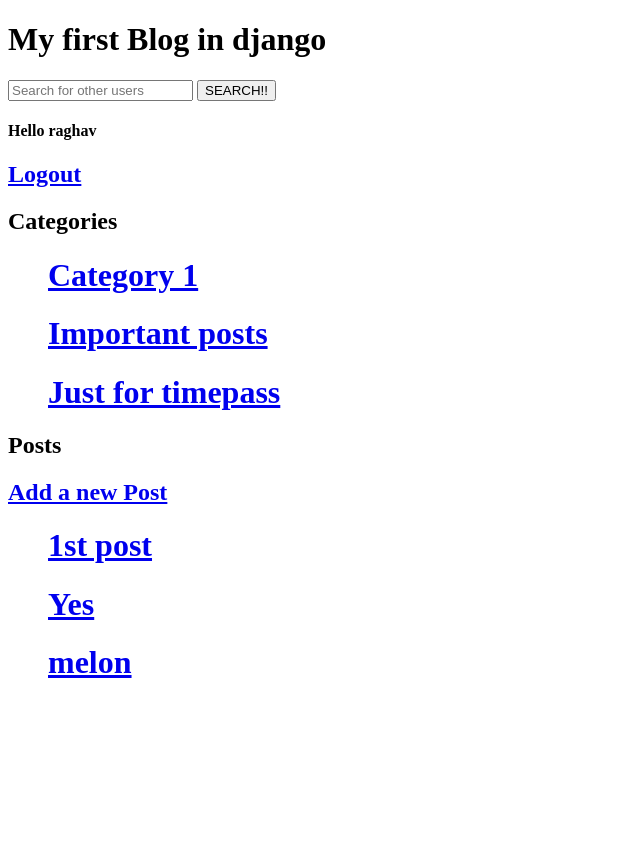
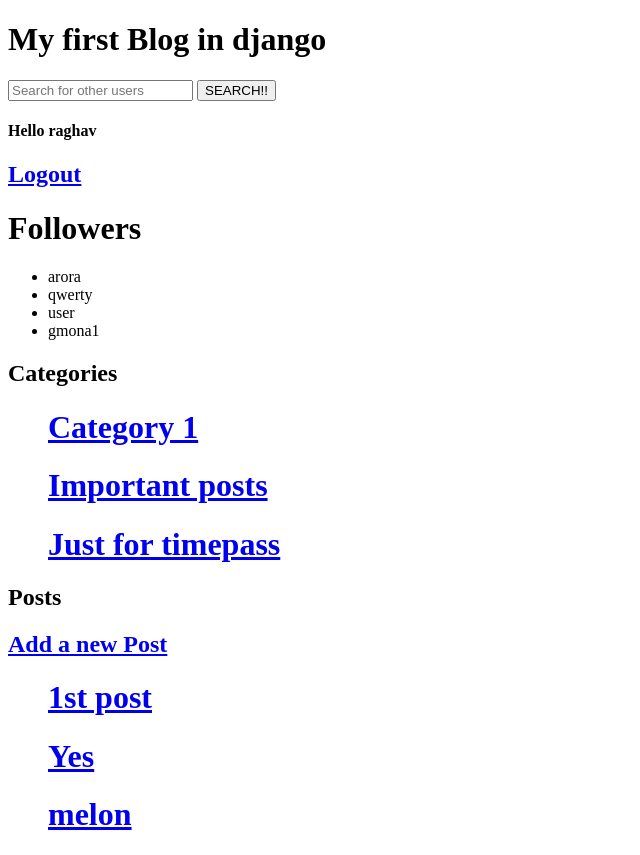
Before and after one commit to RAraghavarora/Blog, a Django app: page /blog/ in a window 1280 px wide. Shown: the whole page, without its empty margins (0-640 px from the left). Before the commit the page ends 678 px from the top, so only its background shows below. Run offline with Django 3.2, Linux system fonts and the light colour scheme; a user stored in the database is signed in; data comes from the database, SQL or seed files in the repository; both versions use the stored data as it was after the commit.

Commit message:
Follow/Unfollow added

```diff
--- a/blog/templates/blog/index.html
+++ b/blog/templates/blog/index.html
@@ -10,6 +10,18 @@
   </form>
     <h4>Hello {{username}}</h4>
     <h2><a href="{% url 'blog:logout_page' %}">Logout</a></h2>
+    <h1>Followers </h1>
+    {% if followers %}
+      <ul>
+        {% for i in followers %}
+        <li>  {{i}} </br></li>
+        {% endfor %}
+
+      </ul>
+    {% else %}
+      NONE
+    {% endif %}
+
     <h2>Categories</h2>
     {% if categories %}
         <ul>
--- a/blog/templates/blog/search.html
+++ b/blog/templates/blog/search.html
@@ -9,7 +9,11 @@
         {% for name in list_names %}
             <form method='GET'>
               <h1>{{name.user.username}} {{name.pk}}
-              <a href='{%url 'blog:follow' pk=name.pk %}' /> Follow</a>
+                {% if logged_in in name.follows.all %}
+                  <a href='{%url 'blog:unfollow' pk=name.pk %}' /> Unfollow</a>
+                {% else %}
+                  <a href='{%url 'blog:follow' pk=name.pk %}' /> Follow</a>
+                {% endif %}
             </h1>
             </form>
 
--- a/blog/templates/project/default.html
+++ b/blog/templates/project/default.html
@@ -7,6 +7,7 @@
         <h1>{% block title %}Hello, welcome to my first blog.</h1>
 	<li> Use some other url pattern to go to some other blog page.
 	Thank you :-){% endblock %}</li>
+  <a href="{% url 'blog:login' %}"> Login </a>
         {% block content %}
 
         {% endblock %}
--- a/blog/urls.py
+++ b/blog/urls.py
@@ -14,6 +14,8 @@ urlpatterns = [
 	url(r'register/$',views.register_page,name='register_page'),
 	url(r'search/$', views.search, name='search'),
 	url(r'^follow/(?P<pk>[0-9]+)', views.follow,name='follow'),
+	url(r'^unfollow/(?P<pk>[0-9]+)',views.unfollow, name='unfollow'),
+	url(r'^login$', views.login, name='login'),
 	#url(r'login/$', views.login_page, name='login_page'),
 	]
 #[^\.]       ?????
--- a/blog/views.py
+++ b/blog/views.py
@@ -8,7 +8,8 @@ from django.shortcuts import render, get_object_or_404,redirect
 from django.views.generic.detail import DetailView
 from django.utils import timezone
 from django.http import HttpResponseRedirect
-from django.contrib.auth import logout,login
+from django.contrib.auth import logout
+from django.contrib.auth import login as auth_login
 #from app.forms import *
 from django.contrib.auth import views as auth_views
 from django.contrib.auth.models import User
@@ -24,7 +25,10 @@ def index(request):
 		print query
 		request.session['query']=query
 		return redirect('blog:search')
-	context={'categories':Category.objects.all(),'posts':Blog.objects.all(), 'username':request.user.username}
+
+	q=request.user
+	a=Profile.objects.get(user=q)
+	context={'categories':Category.objects.all(),'followers':list(a.follows.all()),'posts':Blog.objects.all(), 'username':request.user.username}
 	return render(request,'blog/index.html', context)
 
 def view_post(request, slug):
@@ -84,7 +88,7 @@ def register_page(request):
 		form = RegistrationForm(request.POST)
 		if form.is_valid():
 			user=User.objects.create_user(username=form.cleaned_data['username'], first_name=form.cleaned_data['first_name'],password=form.cleaned_data['password1'],email=form.cleaned_data['email'])
-			login(request,user)
+			auth_login(request,user)
 			return HttpResponseRedirect('/blog')
 	form=RegistrationForm()
 	return render(request, 'registration/register.html', {'form':form})
@@ -99,13 +103,18 @@ def search(request):
 		qlist = qlist.filter(user__username__icontains=query)
 	qlist=list(qlist)
 	list_names=[]
+	pro=request.user
+	a=0
 	for i in qlist:
 		list_names.append(i)
+		if pro in list( list_names[a].follows.all() ):
+			print list_names[a].user.username
+		a+=1
 	if None:
 		print i.pk
 		print "Raghav"
 		return redirect('blog:follow',pk=i.pk)
-	context= {'list_names':list_names}
+	context= {'list_names':list_names,'logged_in':pro}
 	return render(request, 'blog/search.html', context)
 
 def follow(request,pk):
@@ -116,4 +125,13 @@ def follow(request,pk):
 	print p.user.username
 	p.follows.add(q)
 
-	return render(request, 'blog/index.html')
+	return redirect('blog:index')
+
+def unfollow(request,pk):
+	p=Profile.objects.get(pk=pk)
+	q=request.user
+	p.follows.remove(q)
+	return redirect('blog:search')
+
+def login(request):
+	return redirect(auth_views.login)
```
Also changed, not shown: db.sqlite3, 2 other files.
